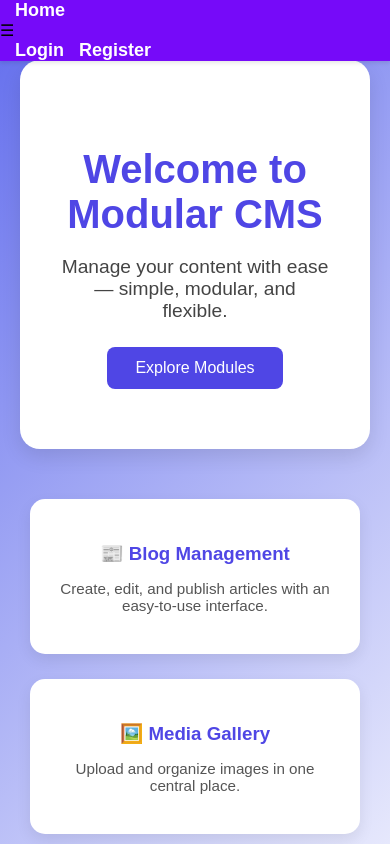
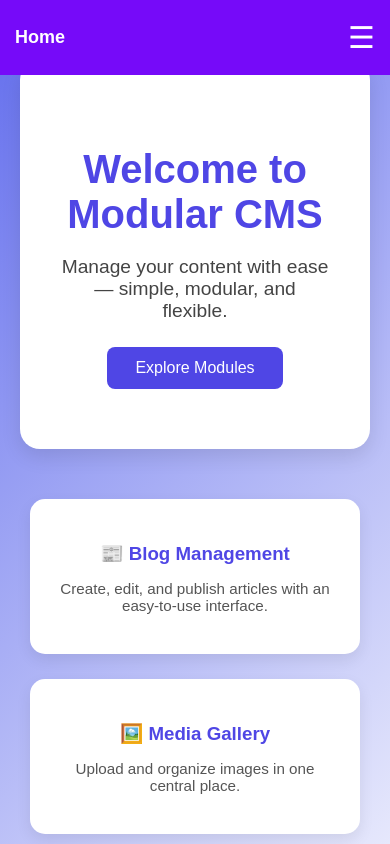
Before and after one commit to Shivam152240/cms, a React (Create React App) app in the folder frontend/: page / in a window 390 px wide. Built offline with nearby package versions, Linux system fonts and the light colour scheme; no server answers.

Commit message:
Update navbar.css

```diff
--- a/frontend/src/components/navbar.css
+++ b/frontend/src/components/navbar.css
@@ -1,16 +1,87 @@
-.navbar{
+.navbar {
     background-color: rgb(118, 10, 249);
     position: fixed;
     top: 0;
     width: 100%;
+    left: 0;
     z-index: 1000;
-    left: 0;
-    box-shadow: 0 2px 4px rgba(0,0,0,0.1);
+    padding: 15px;
+    display: flex;
+    justify-content: space-between;
+    align-items: center;
 }
-.buttons{
+   .logout-btn {
+
+        border: none;
+        color: white;
+        font-size: 18px;
+        font-weight: bold;
+        cursor: pointer;
+         padding-right: 30px;
+        background: none;
+    }
+
+.buttons {
     color: white;
     text-decoration: none;
     font-size: 18px;
     font-weight: bold;
-    margin-left: 15px;
+    margin: 10px;
 }
+
+/* Hamburger Button - Mobile Only */
+.mobile-menu-btn {
+    display: none;
+    font-size: 30px;
+    color: white;
+    cursor: pointer;
+}
+
+/* Desktop Navigation */
+.nav-links {
+    display: flex;
+    gap: 20px;
+    align-items: center;
+}
+
+/* Mobile Responsive */
+@media (max-width: 768px) {
+
+    .mobile-menu-btn {
+        display: block;
+        padding-right: 30px;
+     }
+
+    .nav-links {
+        display: none;
+        flex-direction: column;
+        background: rgb(118, 10, 249);
+        width: 100%;
+        padding: 10px 0;
+        position: absolute;
+        top: 60px;
+        left: 0;
+        text-align: center;
+    }
+
+    .nav-links.open {
+        display: flex;
+    }
+
+    .buttons {
+        margin: 12px 0;
+        display: block;
+    }
+
+
+    .logout-btn {
+
+        border: none;
+        color: white;
+        font-size: 18px;
+        font-weight: bold;
+        cursor: pointer;
+
+        background: none;
+    }
+}
```
